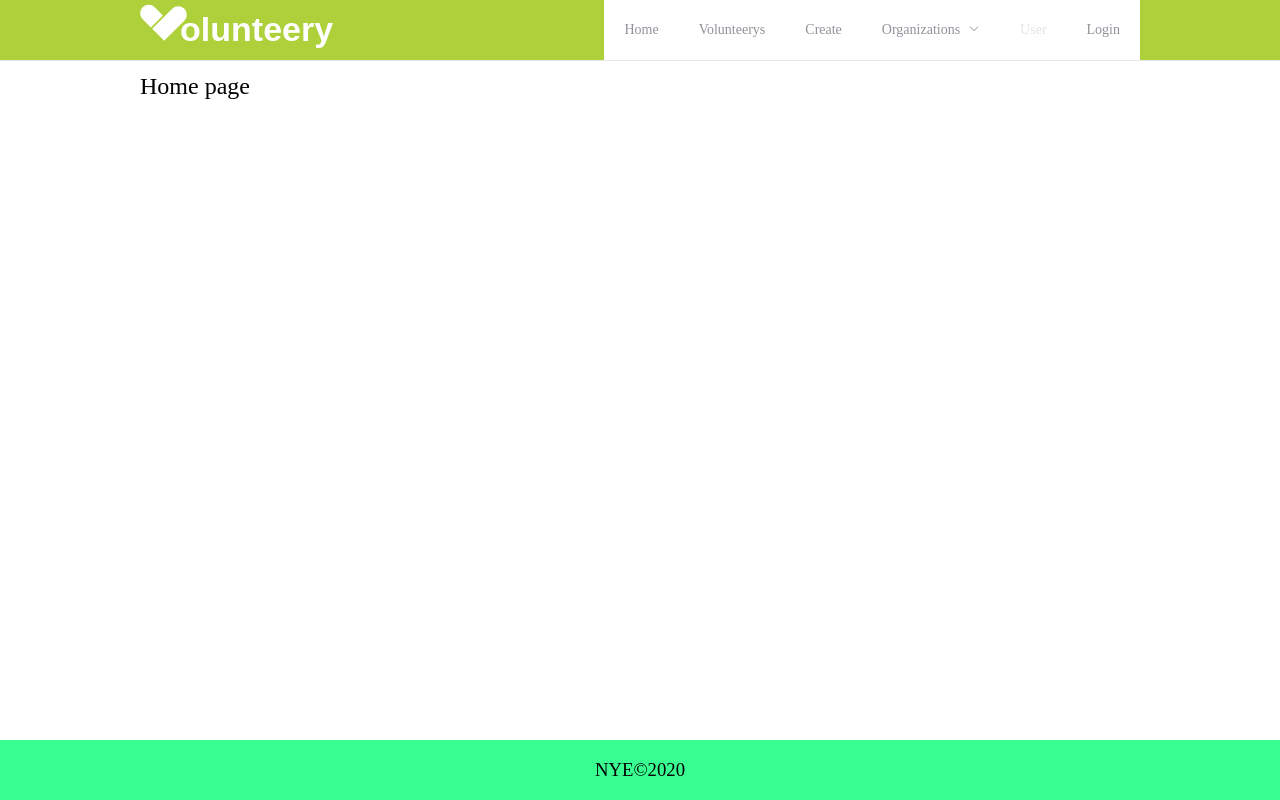
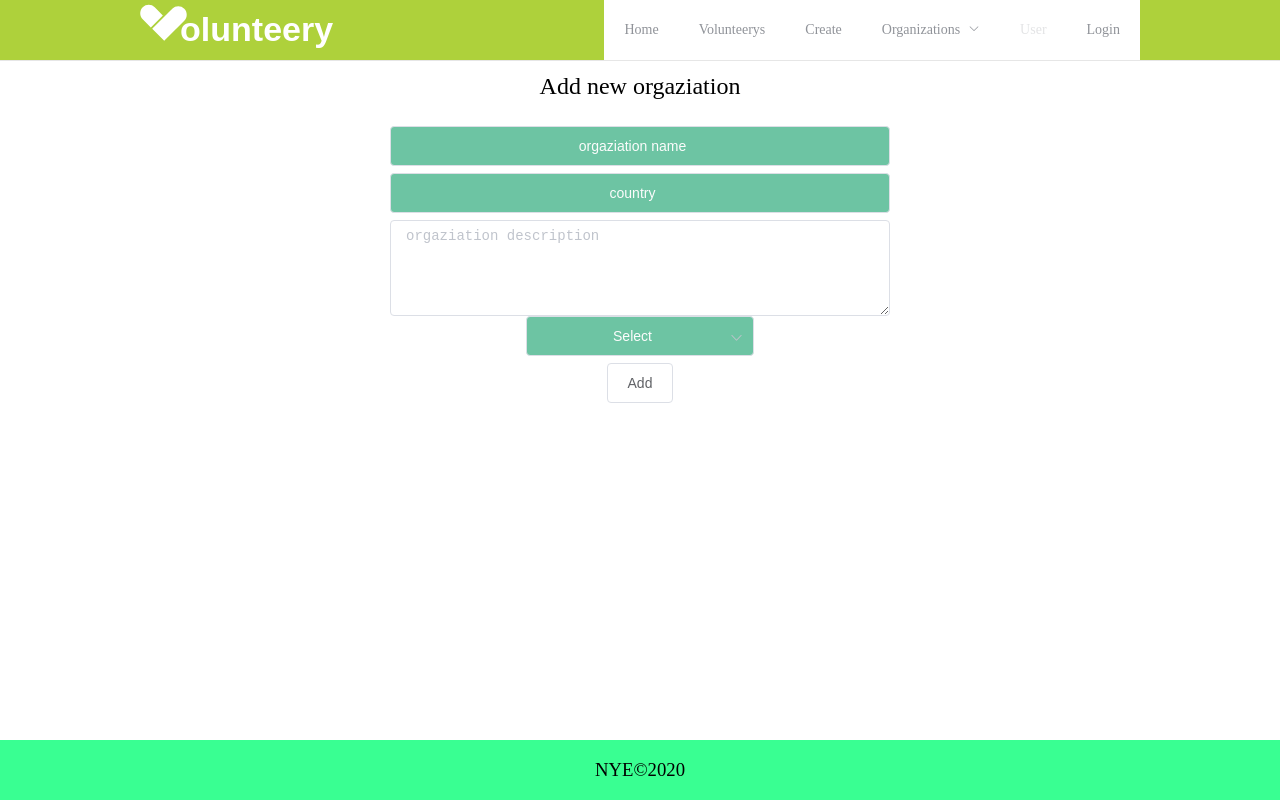
Before and after one commit to EtsHasade/volunteery, a Vue app: page /#/org-create in a window 1280 px wide. Before the commit this address led to /#/. Built offline with nearby package versions, Linux system fonts and the light colour scheme.

Commit message:
orgCreate

```diff
--- /dev/null
+++ b/src/style/cmp/_org-create.scss
@@ -0,0 +1,13 @@
+.org-create {
+    form {
+        & .el-input__inner {
+            color: $clr6;
+            text-align: center;
+            background-color: $clr4;
+            margin-bottom: rem(7px);
+            &::placeholder {
+                color: $clr6;
+            }
+        }
+    }
+}
--- a/src/style/main.scss
+++ b/src/style/main.scss
@@ -14,3 +14,4 @@
 @import './cmp/volunteer-edit';
 @import './cmp/card-preview';
 @import './cmp/avatar';
+@import './cmp/org-create';
--- a/src/views/org-create.vue
+++ b/src/views/org-create.vue
@@ -1,26 +1,39 @@
 <template>
-    <div class="create-org">
-        <!-- <form @submit.prevent="createOrg"> -->
-       <h3>baba</h3>
-        <!-- </form> -->
-
-
-
-    </div>
+    <section class="org-create flex column center text-center small-container ">
+        <h2>Add new orgaziation</h2>
+        <form @submit.prevent="createOrg">
+            <el-input placeholder="orgaziation name" v-model="orgCred.name" clearable></el-input>
+            <el-input placeholder="country" v-model="orgCred.country" clearable></el-input>
+            <el-input type="textarea" :rows="4" placeholder="orgaziation description" v-model="orgCred.desc"></el-input>
+            <select-multi v-model="orgCred.tags" :items="tags"></select-multi>
+            <br><el-button @click="createOrg">Add</el-button><br>
+        </form>
+    </section>
 </template>
 
 <script>
+import { orgService } from '../service/org-service.js';
+import selectMulti from '../cmp/element-ui/select-multi.vue';
+
 export default {
     name: 'create-org',
     data(){
-        return{}
-        // orgCred='',
-        // msg =''
+        return{
+            orgCred: orgService.getEmptyOrg(),
+            tags: this.$store.getters.tags,
+        }
     },
     methods: {
-        // createOrg(){
-        //     return;
-        // }
-    }
+        createOrg(){
+            console.log('create new org');
+            if(!this.orgCred.imgUrls) this.orgCred.imgUrls.push('https://picsum.photos/id/237/200/300');
+            orgService.save(this.orgCred);
+            this.orgCred = orgService.getEmptyVolunteer();
+            this.$router.push('/')
+        }
+    },
+    components: {
+    selectMulti
+  }
 }
 </script>
```
Also changed, not shown: src/views/volunteer-edit.vue (+3 -17 lines).
